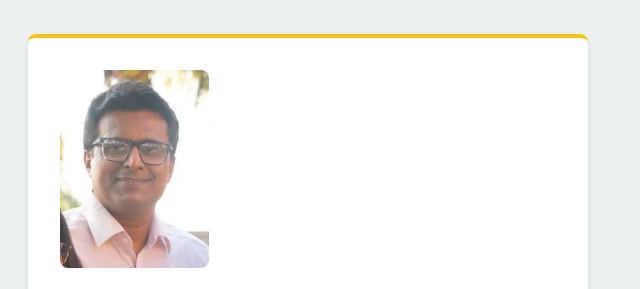
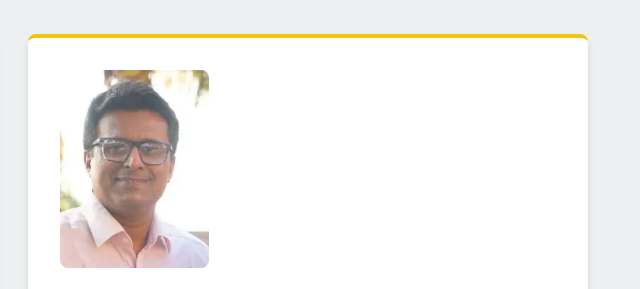
Before and after one commit to benzlenz/School-Website, a plain HTML site: page index.html in a window 1280 px wide. Shown: the part 828-1117 px from the top of the page, 628-1268 px from the left. Drawn offline with Linux system fonts and the light colour scheme.

Commit message:
Update index.html

```diff
--- a/index.html
+++ b/index.html
@@ -61,7 +61,7 @@
                     </div>
 
                     <div class="message-card">
-                        <img src="assets/images/Director.webp" alt="Chairman - Mr. Blessen Mathew Sam" style="width: 30%; border-radius: 8px; margin-bottom: 1rem;">
+                        <img src="assets/images/Director1.webp" alt="Chairman - Mr. Blessen Mathew Sam" style="width: 30%; border-radius: 8px; margin-bottom: 1rem;">
                         <h3>A Word From Director</h3>
                         <h4>Mr. Blessen Mathew Sam</h4>
                         <p>Blessing English Medium School has been a beacon of learning for 15 years, dedicated to uplifting the new generation in the grassroots of Kutch, Gujarat. Its core mission is to bring English education to village children who otherwise lack such opportunities.</p>
```
